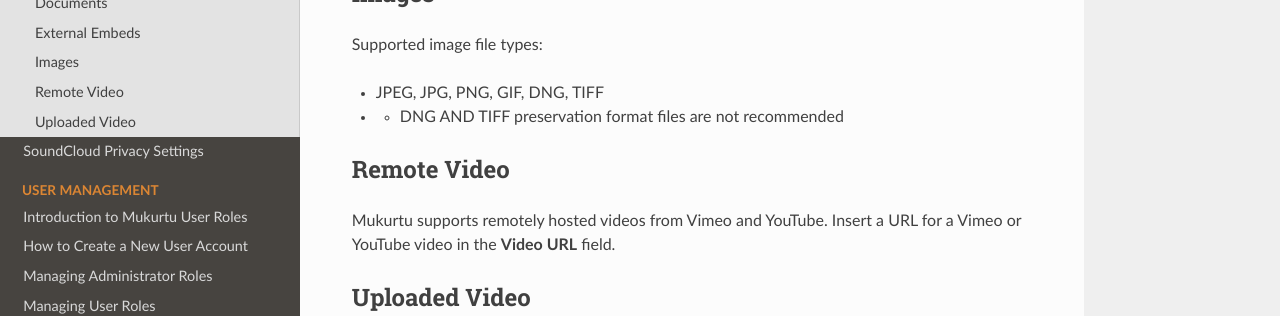
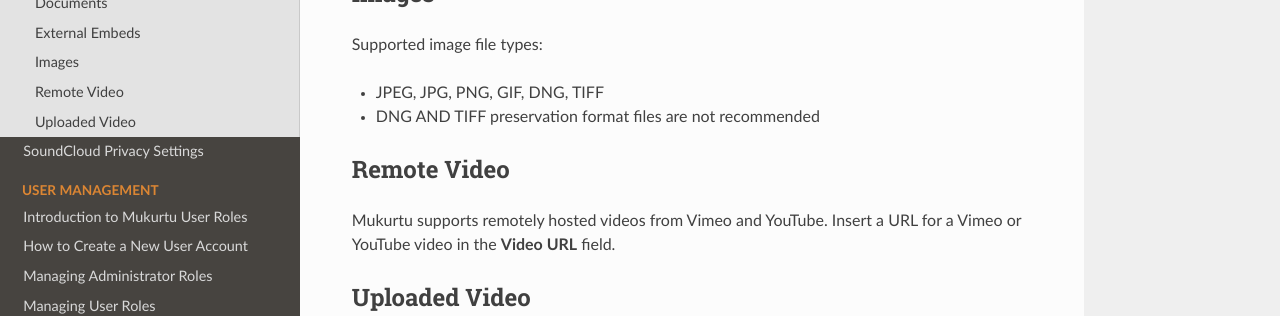
Before and after one commit to MukurtuCMS/mukurtudocs, a Sphinx documentation site: the page built from docs/source/media/upload-media-assets.md, in a window 1280 px wide and 900 px high, scrolled down 1049 px. Shown: the part 302-618 px from the top of the window. Built offline with Sphinx 7.4.7 and the Read the Docs theme 3.1.0, drawn with Linux system fonts in a browser that asks for light colours.

```diff
--- a/docs/source/media/upload-media-assets.md
+++ b/docs/source/media/upload-media-assets.md
@@ -34,7 +34,7 @@ Insert an embed code from a remote website in the **External Embed** field.
 ## Images
 Supported image file types:
 - JPEG, JPG, PNG, GIF, DNG, TIFF
-- - DNG AND TIFF preservation format files are not recommended
+ - DNG AND TIFF preservation format files are not recommended
 
 ## Remote Video
 Mukurtu supports remotely hosted videos from Vimeo and YouTube.
```
